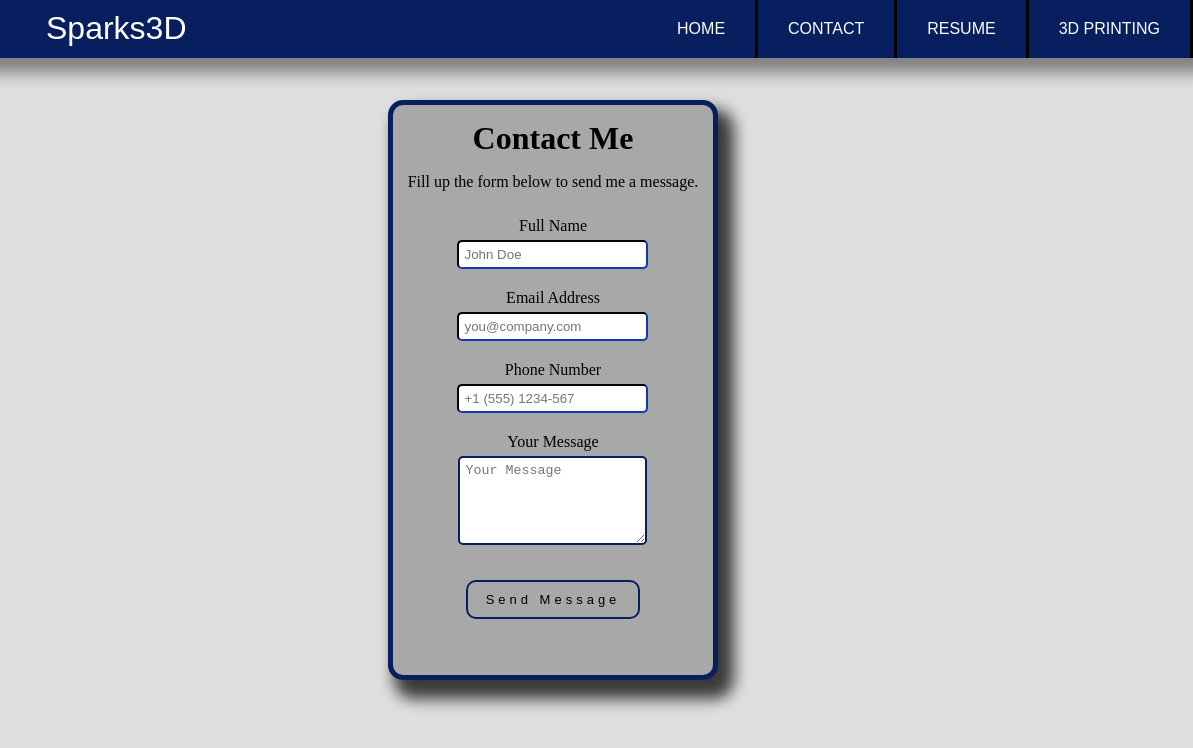
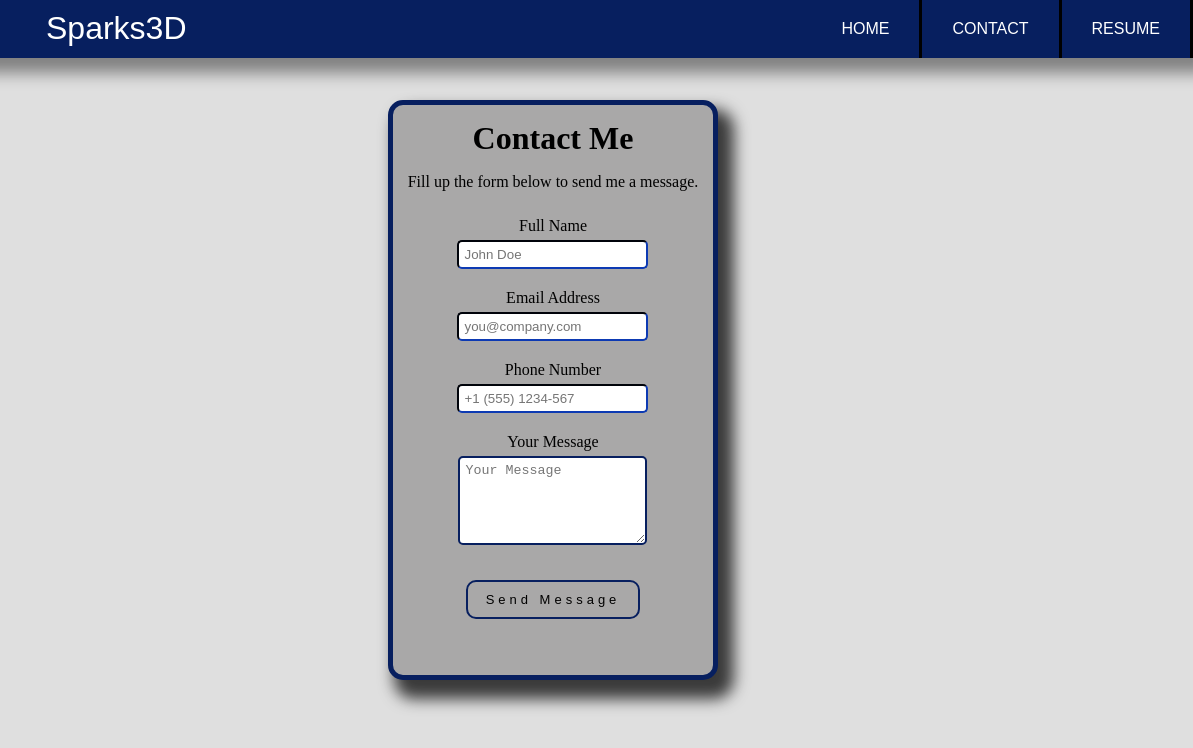
Before and after one commit to csparks78/sparks3d_html, a plain HTML site: page contact.html in a window 1280 px wide. Shown: the full height of the page, 87-1280 px from the left. Drawn offline with Linux system fonts and the light colour scheme.

Commit message:
deleted html link

```diff
--- a/contact.html
+++ b/contact.html
@@ -23,7 +23,6 @@
             <li><a class="home" href="index.html">HOME</a></li>
             <li><a class="contact" href="contact.html">CONTACT</a></li>
             <li><a class="resume" href="resume.html">RESUME</a></li>
-            <li><a class="resume" href="3dprinting.html">3D PRINTING</a></li>
         </ul>
     </header>
             <!-- Right -->
```
Also changed, not shown: resume.html (+0 -1 lines), robots.txt (added).
